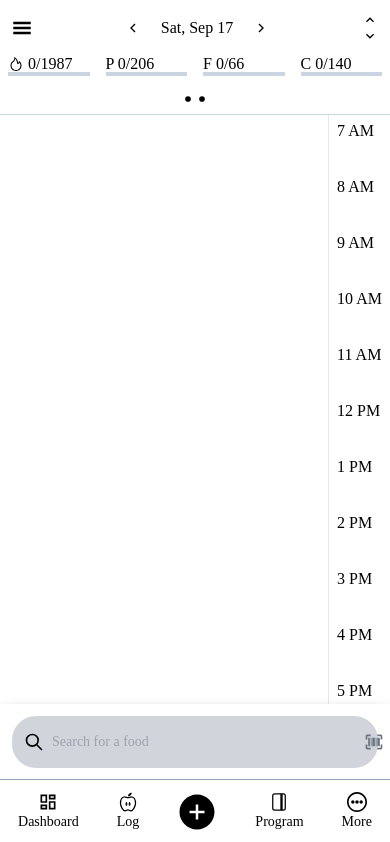
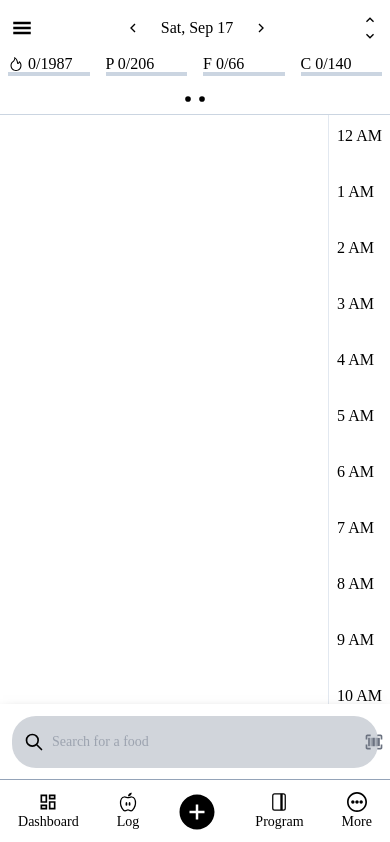
Before and after one commit to keenanmalloy/macro-app, a Next.js app: page /log in a window 390 px wide. Shown: the top 842 px of the page. Built offline with nearby package versions, Linux system fonts and the light colour scheme.

Commit message:
minor fixes for mobile

```diff
--- a/app/components/SearchBar.jsx
+++ b/app/components/SearchBar.jsx
@@ -4,23 +4,23 @@ import { BiBarcodeReader } from "react-icons/bi";
 export const SearchBar = ({ isModalVisible, setIsModalVisible }) => {
   const [isVisible, setIsVisible] = useState(true);
 
-  const listenToScroll = () => {
-    let heightToHideFrom = 5;
-    const winScroll =
-      document.body.scrollTop || document.documentElement.scrollTop;
+  // const listenToScroll = () => {
+  //   let heightToHideFrom = 5;
+  //   const winScroll =
+  //     document.body.scrollTop || document.documentElement.scrollTop;
 
-    if (winScroll > heightToHideFrom) {
-      isVisible && // to limit setting state only the first time
-        setIsVisible(false);
-    } else {
-      setIsVisible(true);
-    }
-  };
+  //   if (winScroll > heightToHideFrom) {
+  //     isVisible && // to limit setting state only the first time
+  //       setIsVisible(false);
+  //   } else {
+  //     setIsVisible(true);
+  //   }
+  // };
 
-  useEffect(() => {
-    window.addEventListener("scroll", listenToScroll);
-    return () => window.removeEventListener("scroll", listenToScroll);
-  }, []);
+  // useEffect(() => {
+  //   window.addEventListener("scroll", listenToScroll);
+  //   return () => window.removeEventListener("scroll", listenToScroll);
+  // }, []);
 
   return (
     <>
--- a/app/components/foodlog/FoodSearchModal.jsx
+++ b/app/components/foodlog/FoodSearchModal.jsx
@@ -13,10 +13,10 @@ export const FoodSearchModal = ({ setIsModalVisible }) => {
 
   return (
     <div className="bg-slate-50 h-screen overflow-hidden">
-      {/* <FoodSearchHeader
+      <FoodSearchHeader
         isVisible={isVisible}
         setIsModalVisible={setIsModalVisible}
-      /> */}
+      />
       <div className="flex justify-center space-x-5 text-slate-300 fixed right-0 left-0 top-60 ">
         <GiKnifeFork />
 
--- a/app/components/foodlog/LogHeader.jsx
+++ b/app/components/foodlog/LogHeader.jsx
@@ -18,7 +18,7 @@ export const LogHeader = () => {
   const tomorrow = new Date(today);
   tomorrow.setDate(tomorrow.getDate() + 1);
   return (
-    <div>
+    <div className="w-full fixed z-50 bg-white">
       <div className="flex justify-between items-center p-3">
         <button>
           <GiHamburgerMenu size={20} />
--- a/app/components/foodlog/LogSlider.jsx
+++ b/app/components/foodlog/LogSlider.jsx
@@ -19,7 +19,7 @@ export const LogSlider = ({
   const [touchEnd, setTouchEnd] = useState(null);
   const [isSearching, setIsSearching] = useState(false);
 
-  const minSwipeDistance = 0;
+  const minSwipeDistance = 100;
 
   const onTouchStart = (e) => {
     setTouchEnd(null);
@@ -30,14 +30,15 @@ export const LogSlider = ({
     if (!touchStart || !touchEnd) return;
     const distance = touchStart - touchEnd;
     const isUpSwipe = distance > minSwipeDistance;
-    const isDownSwipe = distance < -minSwipeDistance;
+    const isDownSwipe = distance < minSwipeDistance;
+    console.log(distance)
     if (isDownSwipe || isUpSwipe)
       if (isDownSwipe) {
-        // console.log("down");
-        setY(90);
+        console.log("down");
+        setY(75);
       }
     if (isUpSwipe) {
-      // console.log("up");
+      console.log("up");
       setY(0);
     }
   };
@@ -50,9 +51,8 @@ export const LogSlider = ({
     }
   }, [y]);
 
-
   const handleSwiping = (e) => {
-    const desiredYBottom = 90;
+    const desiredYBottom = 75;
     const desiredYTop = 0;
     const swipeY = e.touches[0].clientY / 10;
     setTouchEnd(swipeY);
@@ -76,7 +76,7 @@ export const LogSlider = ({
       }}
     >
       <header className="sticky top-0 z-10">
-        <div className="space-x-3 pt-1 flex justify-end bg-slate-50 ">
+        <div className="space-x-3 py-3 flex justify-end bg-slate-50 z-10">
           <button className="rounded-full bg-slate-300 p-2">
             <MdEditCalendar />
           </button>
@@ -101,16 +101,13 @@ export const LogSlider = ({
           </div>
         </div>
       </header>
-      {/* {selected === "Search" && (
-          <Search
-            isSearching={isSearching}
-            setIsSearching={setIsSearching}
-          />
-        )}
-        {selected === "Barcode" && <Barcode />} */}
-      <div>
+      {selected === "Search" && (
         <Search isSearching={isSearching} setIsSearching={setIsSearching} />
-      </div>
+      )}
+      {selected === "Barcode" && <Barcode />}
+      {/* <div>
+        <Search isSearching={isSearching} setIsSearching={setIsSearching} />
+      </div> */}
     </div>
   );
 };
--- a/app/components/foodlog/LogTime.jsx
+++ b/app/components/foodlog/LogTime.jsx
@@ -2,8 +2,14 @@ import React from "react";
 
 export const LogTime = () => {
   return (
-    <div>
-      <div className="fixed right-0 space-y-10 border-l border-solid border-slate-200 p-2">
+    <div className="absolute right-0 border-l border-solid border-slate-200 p-2 scrollbar-hide h-[1625px] flex flex-col space-y-10 pt-32">
+      <p>12 AM</p>
+      <p>1 AM</p>
+      <p>2 AM</p>
+      <p>3 AM</p>
+      <p>4 AM</p>
+      <p>5 AM</p>
+      <p>6 AM</p>
       <p>7 AM</p>
       <p>8 AM</p>
       <p>9 AM</p>
@@ -22,6 +28,5 @@ export const LogTime = () => {
       <p>10 PM</p>
       <p>11 PM</p>
     </div>
-    </div>
   );
 };
--- a/pages/index.jsx
+++ b/pages/index.jsx
@@ -14,7 +14,7 @@ export default function HomePage() {
 
 
   return (
-    <div>
+    <div >
 
       {isModalVisible ? (
         <FoodSearchModal
--- a/pages/log.jsx
+++ b/pages/log.jsx
@@ -5,15 +5,11 @@ import { Footer } from "../app/components/Footer";
 import { SearchBar } from "../app/components/SearchBar";
 import { FoodSearchModal } from "../app/components/foodlog/FoodSearchModal";
 
-
 export default function LogPage() {
   const [isModalVisible, setIsModalVisible] = useState(false);
 
-
-
   return (
     <div>
-
       {isModalVisible ? (
         <FoodSearchModal
           isModalVisible={isModalVisible}
```
Lines whose indentation alone changed are shown as unchanged.
